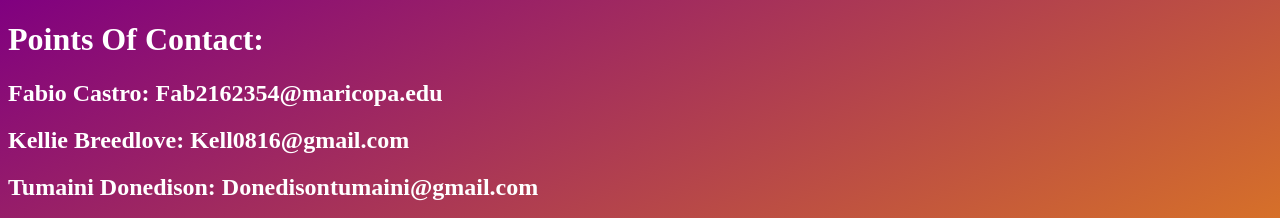
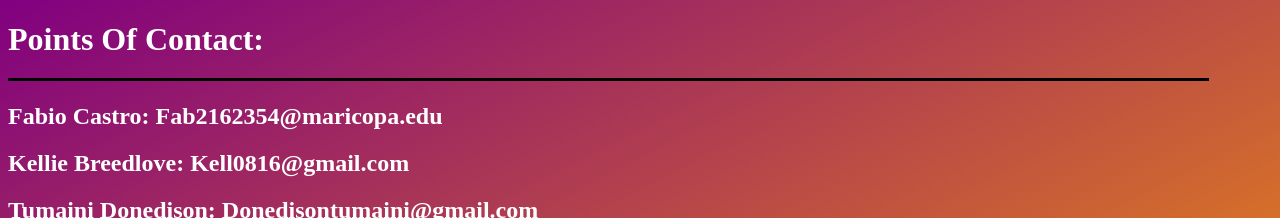
Before and after one commit to violn/CSC120Website, a plain HTML site: page index.html in a window 1280 px wide. Shown: the top 218 px of the page. Drawn offline with Linux system fonts and the light colour scheme; grey boxes are pictures that could not be loaded.

Commit message:
Update index.html

```diff
--- a/index.html
+++ b/index.html
@@ -8,6 +8,9 @@
 
         h1{
             color: white;
+            padding-bottom: 20px;
+            border-bottom: 3px solid black;
+            width: 95%;
         }
 
         h2{
```
